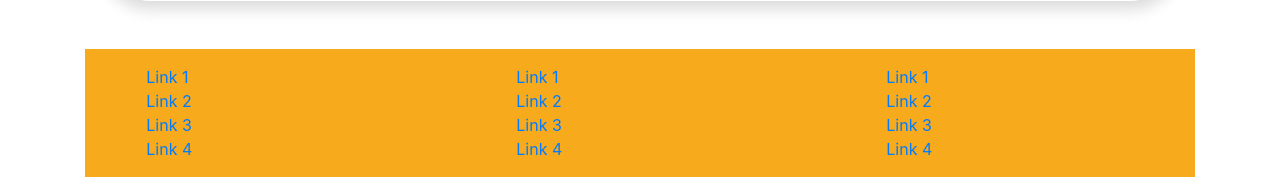
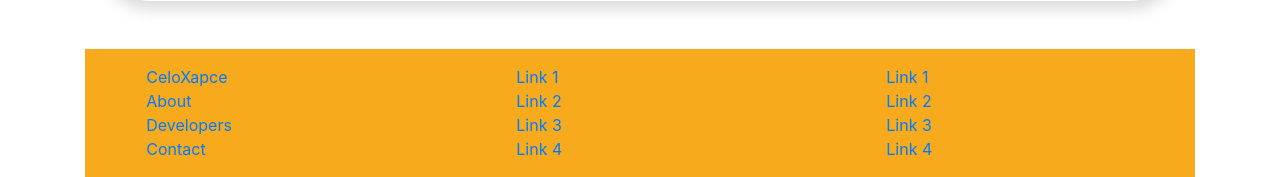
Before and after one commit to pnoken/CeloXpace, a Next.js app: page / in a window 1280 px wide. Shown: the part 1213-1390 px from the top of the page. Built offline with nearby package versions, Linux system fonts and the light colour scheme.

Commit message:
modified footer

```diff
--- a/components/Footers/Footer.js
+++ b/components/Footers/Footer.js
@@ -21,16 +21,16 @@ export default function Footer() {
 
         <ul className="list-unstyled mt-3">
           <li>
-            <a href="#!">Link 1</a>
+            <a href="#!">CeloXapce</a>
           </li>
           <li>
-            <a href="#!">Link 2</a>
+            <a href="#!">About</a>
           </li>
           <li>
-            <a href="#!">Link 3</a>
+            <a href="#!">Developers</a>
           </li>
           <li>
-            <a href="#!">Link 4</a>
+            <a href="#!">Contact</a>
           </li>
         </ul>
 
```
